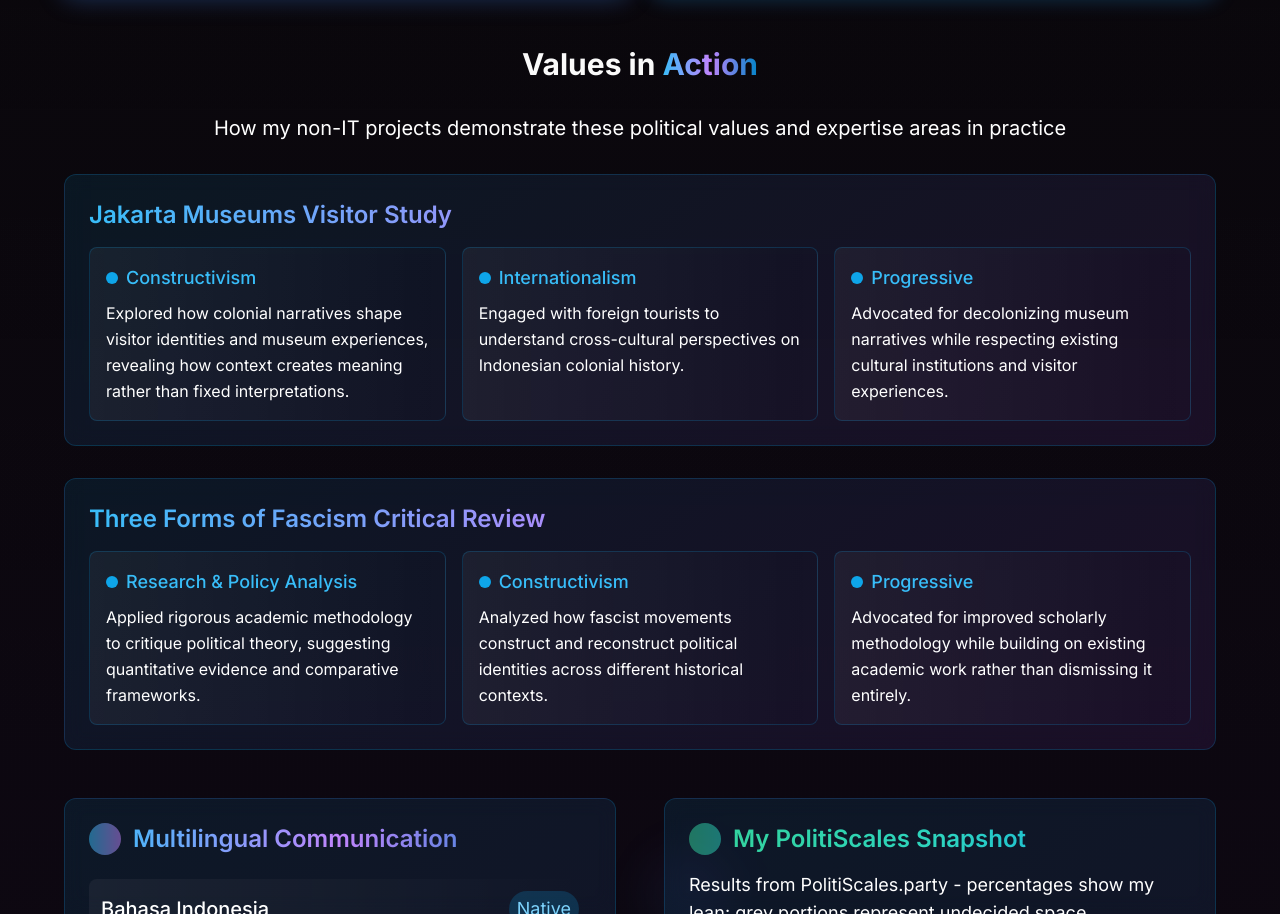
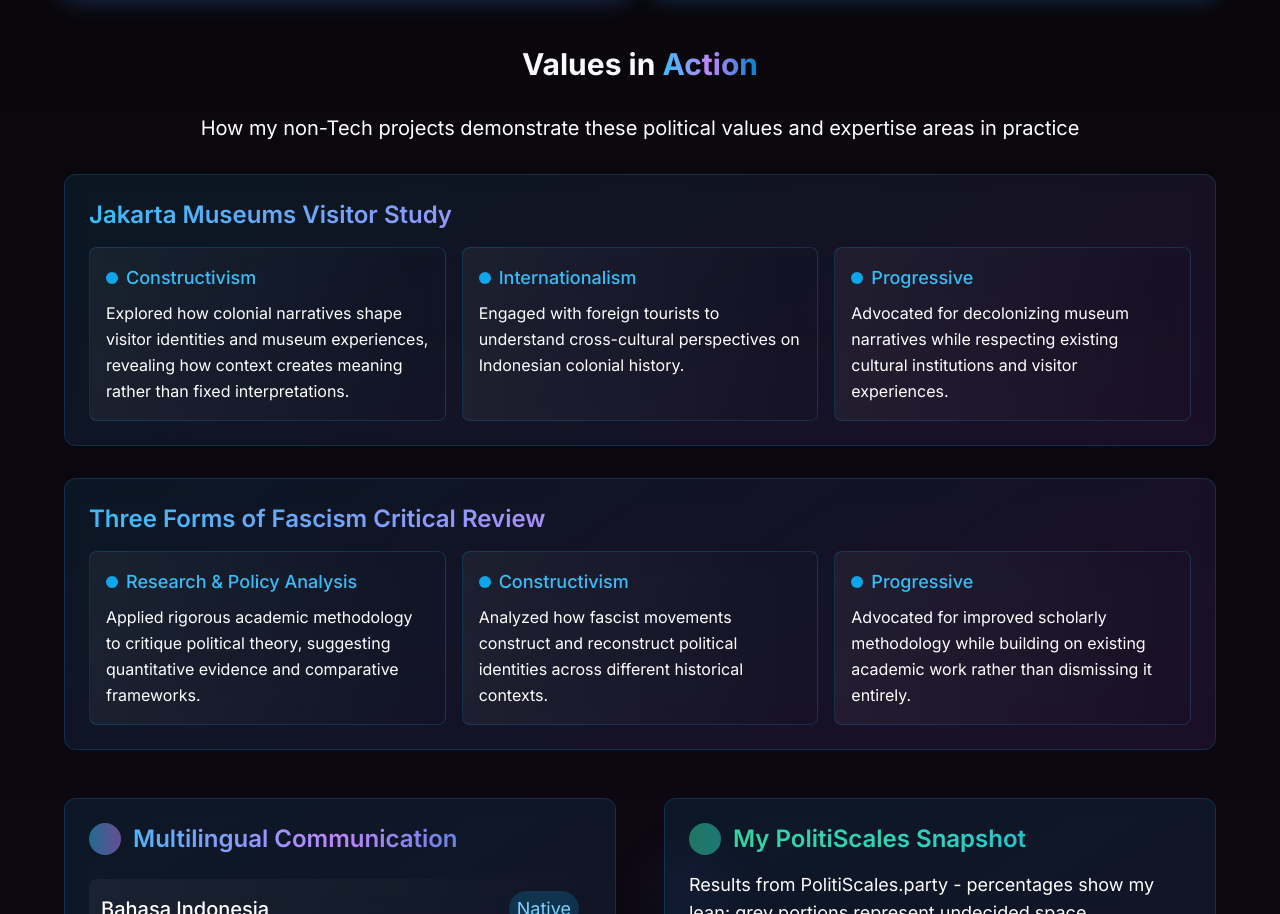
Before and after one commit to HarveyAll123/My-Portfolio, a React (Vite) app: page / in a window 1280 px wide. Shown: the part 3952-4866 px from the top of the page. Built offline with nearby package versions, Linux system fonts and the light colour scheme.

Commit message:
minor update

```diff
--- a/src/components/NonTechExpertise.tsx
+++ b/src/components/NonTechExpertise.tsx
@@ -216,7 +216,7 @@ const NonTechExpertise = () => {
               Values in <span className="gradient-text">Action</span>
             </h4>
             <p className="text-white text-xl text-center mb-8 max-w-4xl mx-auto">
-              How my non-IT projects demonstrate these political values and expertise areas in practice
+              How my non-Tech projects demonstrate these political values and expertise areas in practice
             </p>
 
             <div className="space-y-8">
```
